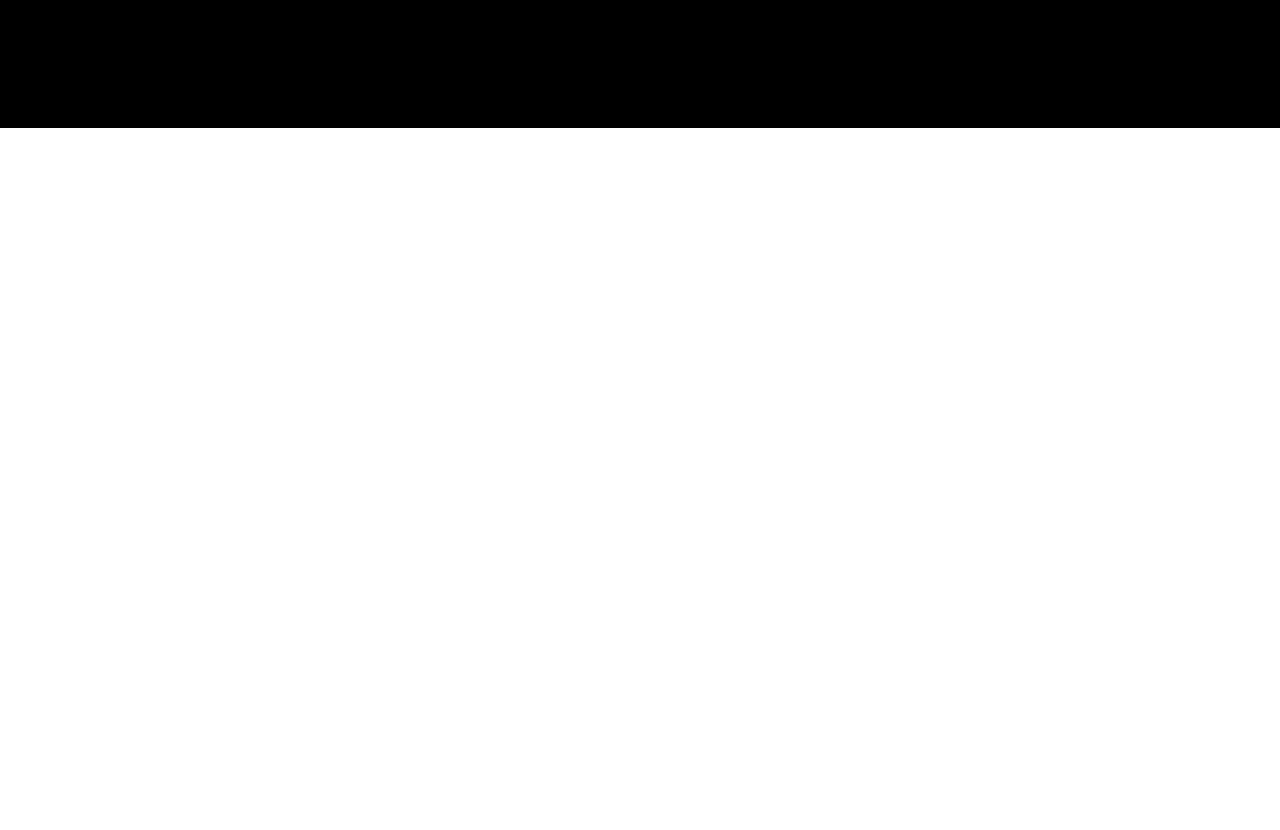
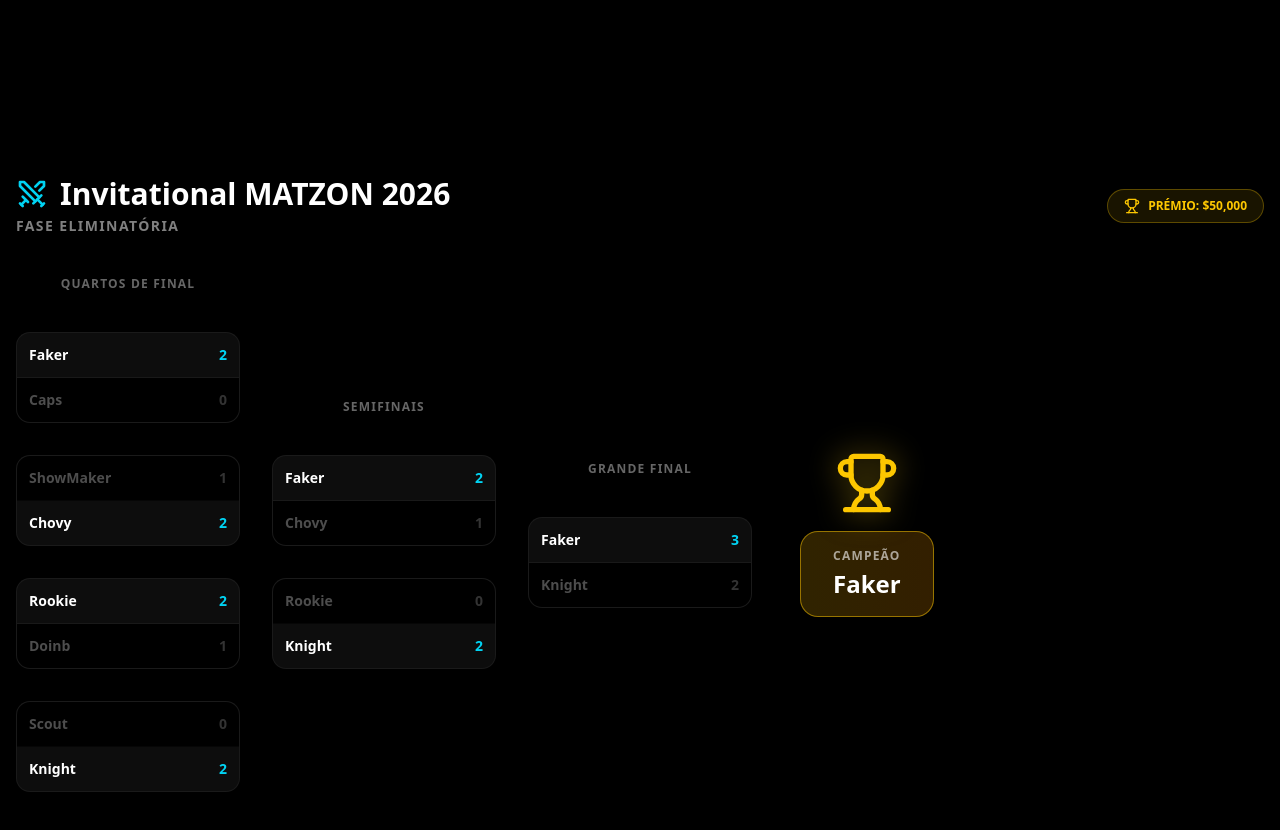
Before and after one commit to LURY-TMP/matzon-web-test, a Next.js app in the folder apps/web/: page / in a window 1280 px wide. Shown: the part 1561-2391 px from the top of the page. Before the commit the page ends 1689 px from the top, so only its background shows below. Built offline with nearby package versions, Linux system fonts and the light colour scheme.

Commit message:
feat: Tournament Bracket com eliminatórias e campeão

```diff
--- a/apps/web/src/app/page.tsx
+++ b/apps/web/src/app/page.tsx
@@ -2,6 +2,7 @@ import { Navbar } from '@/components/layout/Navbar';
 import { LandingHero } from '@/components/layout/LandingHero';
 import { Leaderboard } from '@/components/gaming/Leaderboard';
 import { PlayerCard } from '@/components/social/PlayerCard';
+import { TournamentBracket } from '@/components/tournament/TournamentBracket';
 
 export default function Home() {
   return (
@@ -16,6 +17,7 @@ export default function Home() {
           <PlayerCard />
         </div>
       </div>
+      <TournamentBracket />
     </main>
   );
 }
--- /dev/null
+++ b/apps/web/src/components/tournament/TournamentBracket.tsx
@@ -0,0 +1,86 @@
+'use client';
+
+import React from 'react';
+import { motion } from 'framer-motion';
+import { Trophy, Swords } from 'lucide-react';
+
+export function TournamentBracket() {
+  const rounds = [
+    {
+      title: 'Quartos de Final',
+      matches: [
+        { id: 1, p1: { name: 'Faker', score: 2, winner: true }, p2: { name: 'Caps', score: 0, winner: false } },
+        { id: 2, p1: { name: 'ShowMaker', score: 1, winner: false }, p2: { name: 'Chovy', score: 2, winner: true } },
+        { id: 3, p1: { name: 'Rookie', score: 2, winner: true }, p2: { name: 'Doinb', score: 1, winner: false } },
+        { id: 4, p1: { name: 'Scout', score: 0, winner: false }, p2: { name: 'Knight', score: 2, winner: true } },
+      ]
+    },
+    {
+      title: 'Semifinais',
+      matches: [
+        { id: 5, p1: { name: 'Faker', score: 2, winner: true }, p2: { name: 'Chovy', score: 1, winner: false } },
+        { id: 6, p1: { name: 'Rookie', score: 0, winner: false }, p2: { name: 'Knight', score: 2, winner: true } },
+      ]
+    },
+    {
+      title: 'Grande Final',
+      matches: [
+        { id: 7, p1: { name: 'Faker', score: 3, winner: true }, p2: { name: 'Knight', score: 2, winner: false } },
+      ]
+    }
+  ];
+
+  const MatchCard = ({ match }: { match: any }) => (
+    <div className="bg-black/40 backdrop-blur-md border border-white/10 rounded-xl overflow-hidden shadow-lg w-full sm:w-56 flex flex-col hover:border-white/30 transition-colors">
+      <div className={`flex justify-between items-center p-3 border-b border-white/5 ${match.p1.winner ? 'bg-white/5' : 'opacity-50'}`}>
+        <span className={`text-sm ${match.p1.winner ? 'text-white font-black' : 'text-white/60 font-bold'}`}>{match.p1.name}</span>
+        <span className={`text-sm font-black ${match.p1.winner ? 'text-cyan-400' : 'text-white/40'}`}>{match.p1.score}</span>
+      </div>
+      <div className={`flex justify-between items-center p-3 ${match.p2.winner ? 'bg-white/5' : 'opacity-50'}`}>
+        <span className={`text-sm ${match.p2.winner ? 'text-white font-black' : 'text-white/60 font-bold'}`}>{match.p2.name}</span>
+        <span className={`text-sm font-black ${match.p2.winner ? 'text-cyan-400' : 'text-white/40'}`}>{match.p2.score}</span>
+      </div>
+    </div>
+  );
+
+  return (
+    <section className="w-full max-w-7xl mx-auto py-12 px-4">
+      <div className="mb-10 flex items-center justify-between">
+        <div>
+          <h2 className="text-3xl font-black text-white flex items-center gap-3">
+            <Swords className="w-8 h-8 text-cyan-400" />
+            Invitational MATZON 2026
+          </h2>
+          <p className="text-white/50 text-sm mt-1 font-semibold uppercase tracking-widest">Fase Eliminatória</p>
+        </div>
+        <div className="hidden sm:flex items-center gap-2 px-4 py-2 bg-yellow-400/10 border border-yellow-400/30 rounded-full text-yellow-400">
+          <Trophy className="w-4 h-4" />
+          <span className="text-xs font-black uppercase">Prémio: $50,000</span>
+        </div>
+      </div>
+      <div className="overflow-x-auto pb-8">
+        <div className="flex gap-8 min-w-max justify-start items-center">
+          {rounds.map((round, rIndex) => (
+            <div key={rIndex} className="flex flex-col gap-6">
+              <h3 className="text-white/40 text-xs font-black uppercase tracking-widest text-center mb-4">{round.title}</h3>
+              <div className="flex flex-col justify-around h-full gap-8">
+                {round.matches.map((match) => (
+                  <motion.div key={match.id} initial={{ opacity: 0, scale: 0.9 }} animate={{ opacity: 1, scale: 1 }} transition={{ delay: rIndex * 0.2 }}>
+                    <MatchCard match={match} />
+                  </motion.div>
+                ))}
+              </div>
+            </div>
+          ))}
+          <div className="flex flex-col items-center justify-center ml-4">
+            <Trophy className="w-16 h-16 text-yellow-400 mb-4 drop-shadow-[0_0_15px_rgba(250,204,21,0.5)]" />
+            <motion.div initial={{ opacity: 0, y: 20 }} animate={{ opacity: 1, y: 0 }} transition={{ delay: 0.8 }} className="px-8 py-4 bg-gradient-to-r from-yellow-500/20 to-amber-500/20 border border-yellow-400/50 rounded-2xl flex flex-col items-center">
+              <span className="text-white/60 text-xs font-bold uppercase tracking-widest mb-1">Campeão</span>
+              <span className="text-2xl font-black text-white">Faker</span>
+            </motion.div>
+          </div>
+        </div>
+      </div>
+    </section>
+  );
+}
```
